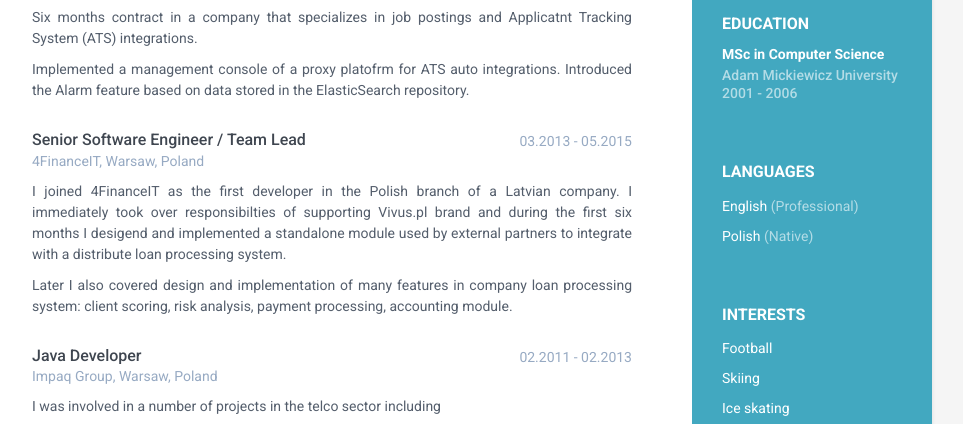
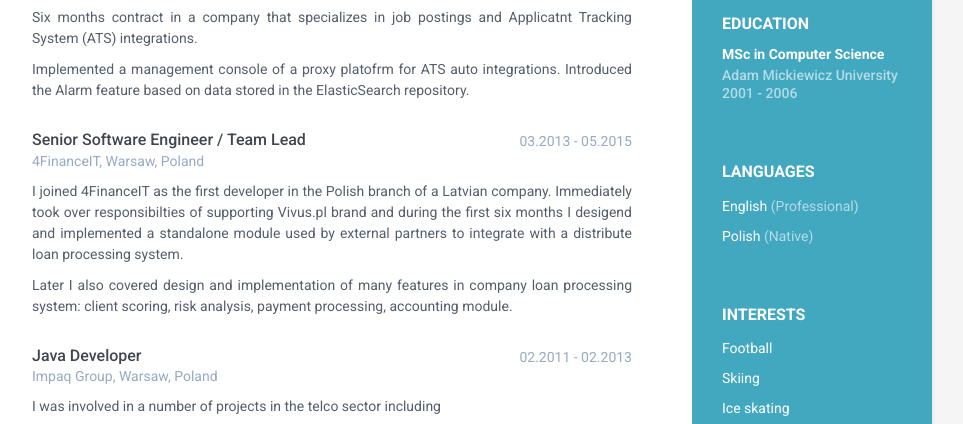
Before and after one commit to rkaw/rkaw.github.io, a plain HTML site: page index.html in a window 1280 px wide. Shown: the part 603-1027 px from the top of the page, without its empty margins (188-1151 px from the left). Drawn offline with Linux system fonts and the light colour scheme.

Commit message:
Content updated

```diff
--- a/index.html
+++ b/index.html
@@ -11,7 +11,7 @@
     <meta charset="utf-8">
     <meta http-equiv="X-UA-Compatible" content="IE=edge">
     <meta name="viewport" content="width=device-width, initial-scale=1.0">
-    <meta name="description" content="Responsive HTML5 Resume/CV Template for Developers">
+    <meta name="description" content="Rafał Kawecki Resume">
     <meta name="author" content="Xiaoying Riley at 3rd Wave Media">
     <link rel="shortcut icon" href="favicon.ico">
     <link href='https://fonts.googleapis.com/css?family=Roboto:400,500,400italic,300italic,300,500italic,700,700italic,900,900italic'
@@ -133,7 +133,7 @@
                     <div class="company">4FinanceIT, Warsaw, Poland</div>
                 </div><!--//meta-->
                 <div class="details justify">
-                    <p>I joined 4FinanceIT as the first developer in the Polish branch of a Latvian company. I immediately took over responsibilties of supporting Vivus.pl brand and during the first six months I desigend and implemented a standalone module used by external partners to integrate with a distribute loan processing system. </p>
+                    <p>I joined 4FinanceIT as the first developer in the Polish branch of a Latvian company. Immediately took over responsibilties of supporting Vivus.pl brand and during the first six months I desigend and implemented a standalone module used by external partners to integrate with a distribute loan processing system. </p>
 					<p>Later I also covered design and implementation of many features in company loan processing system: client scoring, risk analysis, payment processing, accounting module.</p>
                 </div><!--//details-->
             </div><!--//item-->
```
